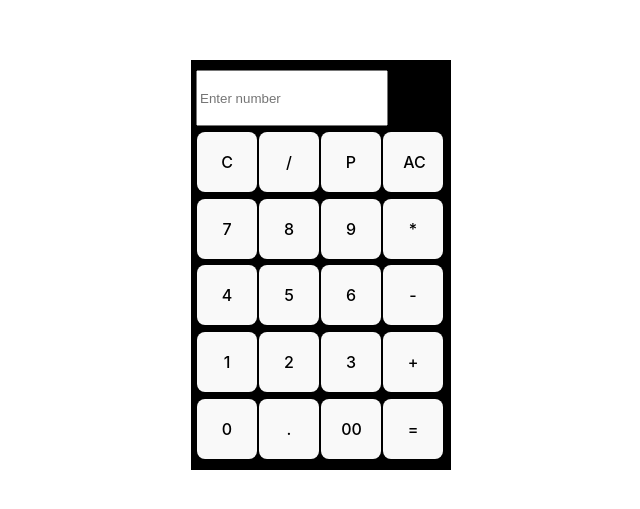
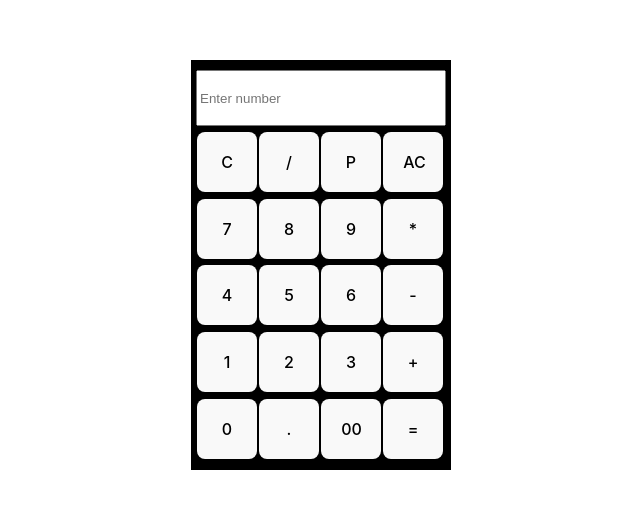
Before and after one commit to Harsh093-k/Calculator, a React (Vite) app: page / in a window 1280 px wide. Shown: the part 135-644 px from the top of the page, without its empty margins (319-959 px from the left). Built offline with nearby package versions, Linux system fonts and the light colour scheme.

Commit message:
Update Calculatorinput.css

```diff
--- a/src/Calculatorinput.css
+++ b/src/Calculatorinput.css
@@ -1,5 +1,5 @@
 .input{
     margin-top: 5px;
     height:50px;
-    width: 184px;
+    width: 242px;
  }
```
